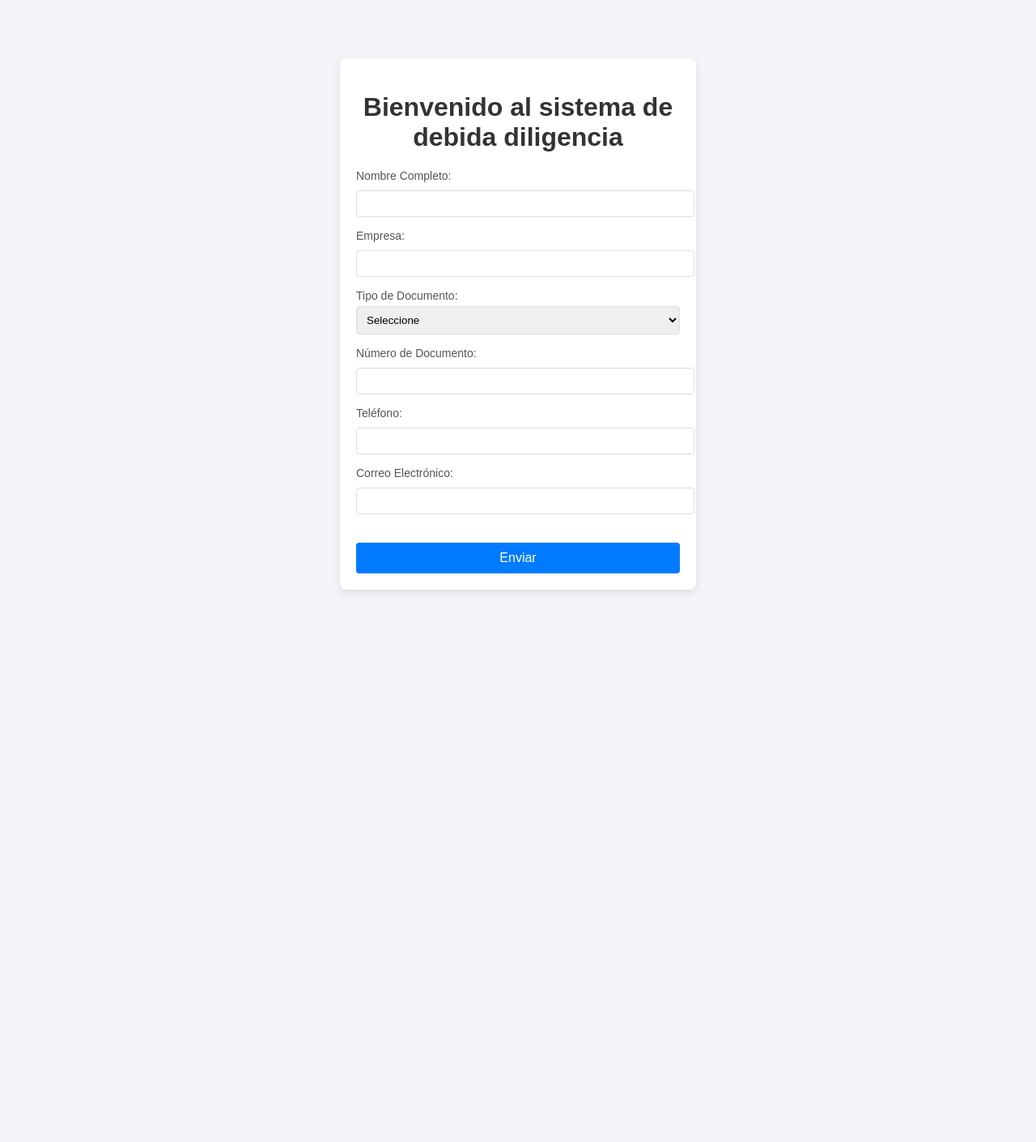
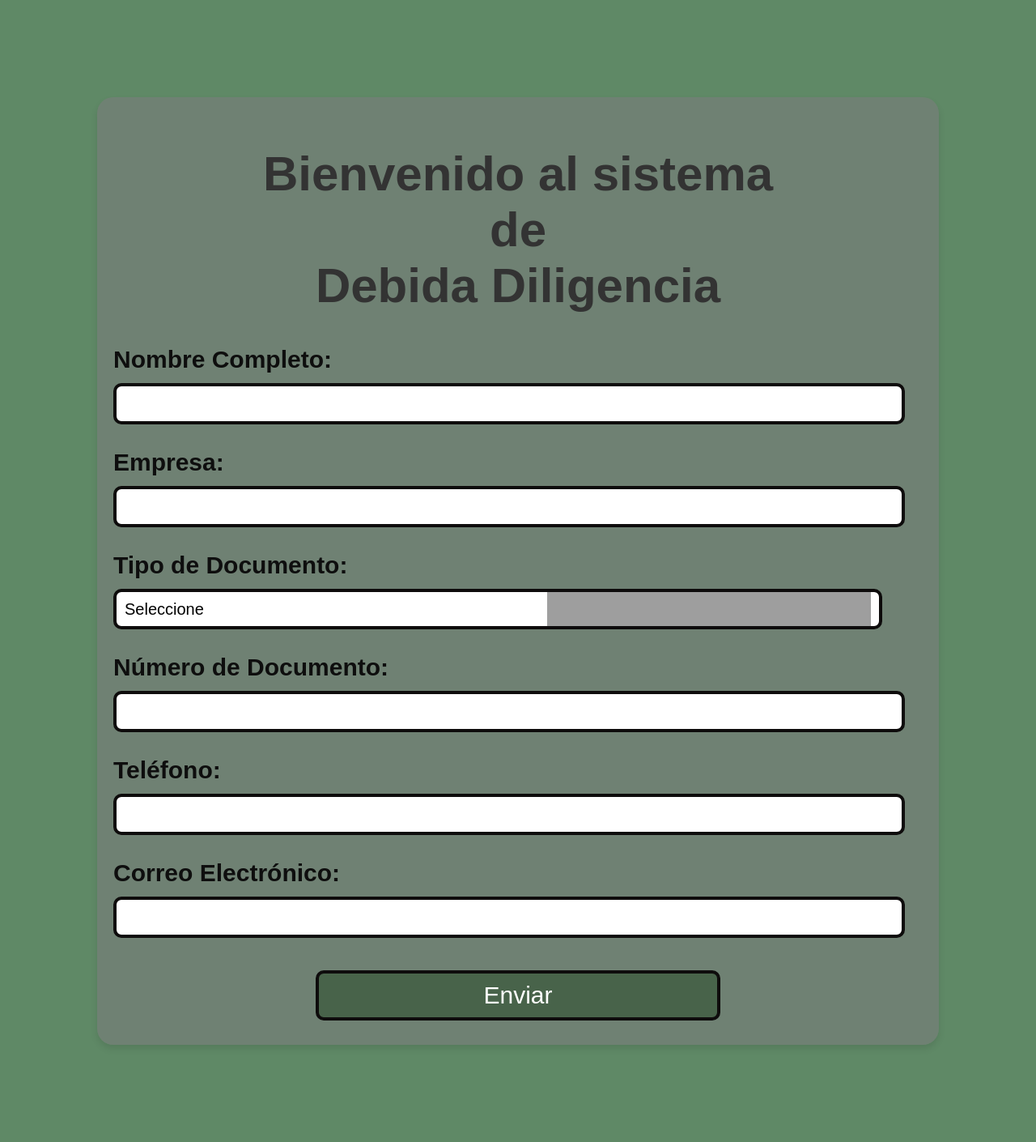
Before and after one commit to JuanFranciscodelCastillo/DEBIDA-DILIGENCIA, a Django app: page /agregar_cliente/ in a window 1280 px wide. Shown: the whole page at 81% size. Before the commit the page ends 732 px from the top, so only its background shows below. Run offline with Django 5.2, Linux system fonts and the light colour scheme; grey boxes are pictures that could not be loaded.

Commit message:
Cambios Creacion Cliente Funcional

```diff
--- a/debida_diligencia/analisis/forms.py
+++ b/debida_diligencia/analisis/forms.py
@@ -5,3 +5,15 @@ class ClienteForm(forms.ModelForm):
     class Meta:
         model = Cliente
         fields = ['nombre', 'empresa', 'tipo_documento', 'numero_documento', 'telefono', 'correo']
+
+class DocumentoForm(forms.Form):
+    TIPO_DOCUMENTO = [
+        ('CC', 'Cedula de Ciudadania'),
+        ('CE', 'Cedula de Extranjeria'),
+        ('PAS', 'Pasaporte'),
+        ('NIT', 'NIT'),
+        ('OTRO', 'Otro'),
+        # Añadir más tipos de documento según sea necesario
+    ]
+
+    tipo_documento = forms.ChoiceField(choices=TIPO_DOCUMENTO)
--- a/debida_diligencia/analisis/templates/home.html
+++ b/debida_diligencia/analisis/templates/home.html
@@ -4,74 +4,19 @@
     <meta charset="UTF-8">
     <meta name="viewport" content="width=device-width, initial-scale=1.0">
     <title>Formulario de Cliente</title>
-    <link rel="stylesheet" href="css/styles.css">
-    <style>
-        /* Estilos generales */
-        body {
-            font-family: Arial, sans-serif;
-            background-color: #f4f4f9;
-            display: flex;
-            justify-content: center;
-            align-items: center;
-            min-height: 100vh;
-            margin: 0;
-        }
+      <!-- Enlace al archivo CSS -->
+      <style>
+        .contenedor {
+            display: grid;
+            place-items: center; /* Centra horizontal y verticalmente */
 
-        /* Contenedor del formulario */
-        .form-container {
-            background-color: #ffffff;
-            padding: 20px;
-            border-radius: 8px;
-            box-shadow: 0px 4px 12px rgba(0, 0, 0, 0.1);
-            width: 400px;
-        }
-
-        h1 {
-            text-align: center;
-            color: #333333;
-        }
-
-        /* Organización vertical de los campos */
-        .form-group {
-            margin-bottom: 15px;
-            display: flex;
-            flex-direction: column;
-        }
-
-        .form-group label {
-            margin-bottom: 5px;
-            color: #555;
-        }
-
-        .form-group input,
-        .form-group select {
-            width: 100%;
-            padding: 8px;
-            border: 1px solid #ddd;
-            border-radius: 4px;
-        }
-
-        /* Botón de envío */
-        .form-container button {
-            width: 100%;
-            padding: 10px;
-            background-color: #007bff;
-            color: white;
-            border: none;
-            border-radius: 4px;
-            cursor: pointer;
-            font-size: 16px;
-            margin-top: 20px;
-        }
-
-        .form-container button:hover {
-            background-color: #0056b3;
         }
     </style>
+    <link rel="stylesheet" type="text/css" href="/static/css/styles.css">
 </head>
 <body>
     <div class="form-container">
-        <h1>Bienvenido al sistema de debida diligencia</h1>
+        <h1>Bienvenido al sistema <br> de <br> Debida Diligencia</h1>
         <form action="{% url 'agregar_cliente' %}" method="POST">
             {% csrf_token %}
 
@@ -89,7 +34,9 @@
                 <label for="tipo_documento">Tipo de Documento:</label>
                 <select id="tipo_documento" name="tipo_documento" required>
                     <option value="">Seleccione</option>
-                    <option value="DNI">DNI</option>
+                    <option value="CC">Cedula de Ciudadania</option>
+                    <option value="CE">Cedula de Extranjeria</option>
+                    <option value="NIT"> NIT</option>
                     <option value="Pasaporte">Pasaporte</option>
                     <option value="Otro">Otro</option>
                 </select>
@@ -109,8 +56,10 @@
                 <label for="correo">Correo Electrónico:</label>
                 <input type="email" id="correo" name="correo" required>
             </div>
+            <div class="contenedor">
+            <button type="submit" class="boton-enviar">Enviar</button>
+            </div>
 
-            <button type="submit" class="boton-enviar">Enviar</button>
         </form>
     </div>
 
--- a/debida_diligencia/debida-diligencia-frontend/public/index.html
+++ b/debida_diligencia/debida-diligencia-frontend/public/index.html
@@ -4,6 +4,8 @@
     <meta charset="UTF-8">
     <meta name="viewport" content="width=device-width, initial-scale=1.0">
     <title>Debida Diligencia</title>
+    <link rel="stylesheet" href="{% static 'css/styles.css' %}">
+
 </head>
 <body>
     <h1>Bienvenido al sistema de debida diligencia</h1>
--- a/debida_diligencia/debida_diligencia_backend/settings.py
+++ b/debida_diligencia/debida_diligencia_backend/settings.py
@@ -133,10 +133,11 @@ USE_TZ = True
 
 STATIC_URL = '/static/'
 
-# Ruta para archivos estáticos (necesario para que funcione en producción)
+# Directorio donde se guardan los archivos estáticos
 STATICFILES_DIRS = [
-    BASE_DIR / "static",  # Esto permite que busque archivos estáticos en la carpeta 'static'
+    BASE_DIR / "static",  # Aquí Django buscará la carpeta 'static' de la raíz del proyecto
 ]
+
 
 # Default primary key field type
 # https://docs.djangoproject.com/en/5.1/ref/settings/#default-auto-field
--- a/debida_diligencia/debida_diligencia_backend/urls.py
+++ b/debida_diligencia/debida_diligencia_backend/urls.py
@@ -14,11 +14,17 @@ Including another URLconf
     1. Import the include() function: from django.urls import include, path
     2. Add a URL to urlpatterns:  path('blog/', include('blog.urls'))
 """
+
 from django.contrib import admin
 from django.urls import path, include
+from django.conf.urls.static import static
+
+from django.conf import settings
+
+
 
 urlpatterns = [
     path('admin/', admin.site.urls),
     path('analisis/', include('analisis.urls')),  # Si 'analisis' tiene sus propias urls
     path('', include('analisis.urls')),  # Redirige la raíz al app 'analisis'
-]
+] + static(settings.STATIC_URL, document_root=settings.STATIC_ROOT)
--- a/debida_diligencia/static/css/styles.css
+++ b/debida_diligencia/static/css/styles.css
@@ -1,55 +1,90 @@
 /* static/css/styles.css */
 
+/* styles.css */
+/* Estilos generales para el cuerpo de la página */
 body {
-  font-family: Arial, sans-serif;
-  background-color: #276a37;
-  margin: 0;
+  font-family: Arial, sans-serif; /* Fuente legible */
+  background-color: #5f8966; /* Color de fondo suave */
+  margin: 10;
   padding: 0;
+  box-sizing: border-box;
 }
 
+/* Contenedor principal del formulario */
 .form-container {
-  background-color: hsl(145, 66%, 57%);
-  padding: 30px;
-  border-radius: 10px;
-  box-shadow: 0 4px 8px rgba(0, 0, 0, 0.1);
-  max-width: 600px;
-  margin: 50px auto;
+  width: 80%;
+  max-width: 1000px; /* Ancho máximo */
+  margin: 120px auto; /* Centrado */
+  padding: 20px;
+  background-color: rgba(121, 125, 123, 0.647); /* Fondo blanco */
+  box-shadow: 0 5px 8px rgba(0, 0, 0, 0.1); /* Sombra suave */
+  border-radius: 20px; /* Bordes redondeados */
 }
 
+/* Estilo para los encabezados */
 h1 {
+  color: #333; /* Color oscuro */
   text-align: center;
-  color: #333;
+  font-size: 60px;
 }
 
-.form-group {
-  margin-bottom: 15px;
+/* Estilo para las etiquetas de los campos */
+label {
+  display: block;
+  margin-bottom: 2px;
+  font-weight: bold;
+  font-size: 30px;
+  color: #0e0e0e;
 }
 
-label {
-  display: block;
-  font-size: 14px;
-  color: #555;
+/* Estilo para los campos de entrada (input, select) */
+input, select, button {
+  width: 95%; /* Ancho completo */
+  padding: 10px;
+  margin: 10px 0;
+  border: 4px solid #0e0c0c; /* Borde suave */
+  border-radius: 10px; /* Bordes redondeados */
+  font-size: 20px;
 }
 
-input {
-  width: 100%;
-  padding: 10px;
-  margin-top: 5px;
-  border: 1px solid #ccc;
-  border-radius: 5px;
+/* Estilo para la lista desplegable (select) */
+select {
+  -webkit-appearance: none; /* Eliminar estilo predeterminado en algunos navegadores */
+  -moz-appearance: none;
+  appearance: none;
+  background-color: #fff;
+  background-image: url('https://www.pngrepo.com/png/10056/180/arrow.png'); /* Imagen de flecha */
+  background-repeat: no-repeat;
+  background-position: right 10px center; /* Posición de la flecha */
+  padding-right: 30px; /* Espacio para la flecha */
 }
 
+/* Estilo para el botón de envío */
 button {
-  width: 100%;
-  padding: 10px;
-  background-color: hwb(148 7% 46%);
-  color: white;
-  border: none;
-  border-radius: 5px;
-  font-size: 16px;
+  display: block;
+  width: 50%; /* Ancho completo */
+  background-color: #375538ae; /* Fondo Verde Oscuro */
+  color: white; /* Texto blanco */
+  border: 4px solid #0e0c0c;
   cursor: pointer;
+  font-size: 30px;
+  text-align: center;
+
 }
 
 button:hover {
-  background-color: #0056b3;
+  background-color: #5f8966; /* Cambia el color al pasar el ratón */
 }
+
+/* Estilo para los grupos de formulario */
+.form-group {
+  margin-bottom: 20px;
+}
+
+/* Estilo para el pie de página */
+footer {
+  text-align: center;
+  margin-top: 20px;
+  font-size: 14px;
+  color: #777;
+}
```
